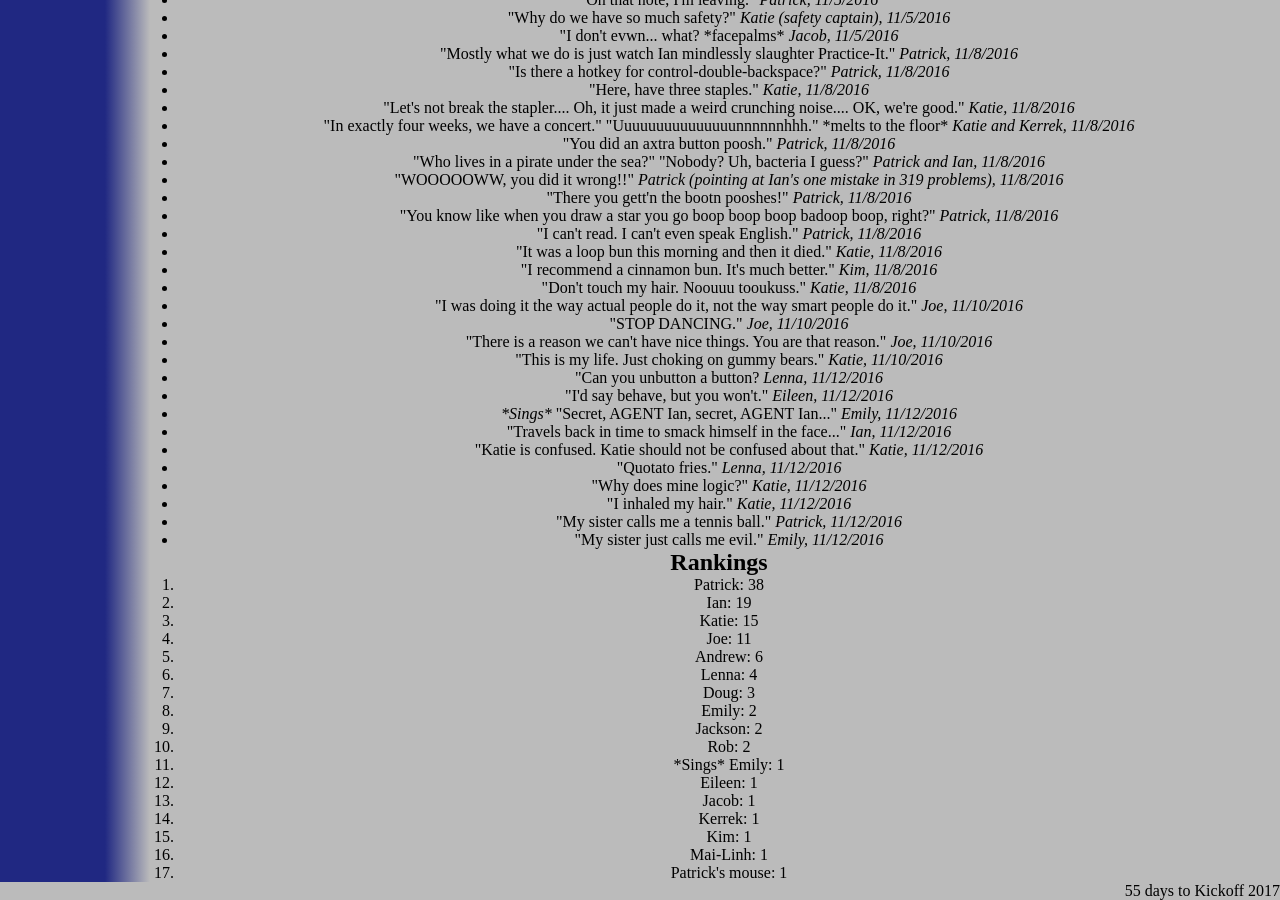
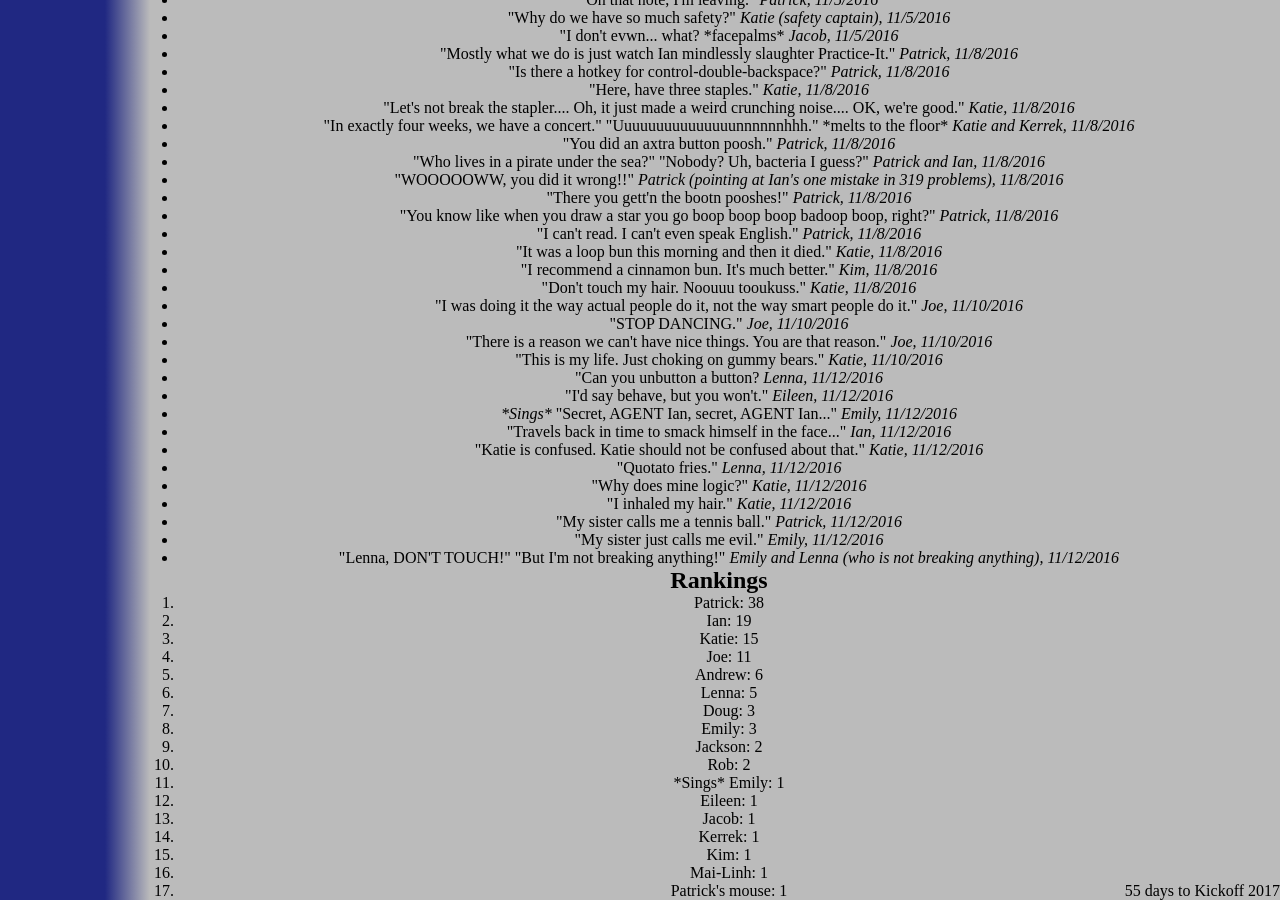
Before and after one commit to katiebugmoon/FRC4131.github.io, a Jekyll site: the page built from media/2017/quotes.html, in a window 1280 px wide and 900 px high, scrolled down 1213 px. Built offline with Jekyll 4.4.1, drawn with Linux system fonts in a browser that asks for light colours; nearby versions of some CDN libraries.

Commit message:
Update quotes.html

```diff
--- a/media/2017/quotes.html
+++ b/media/2017/quotes.html
@@ -94,6 +94,7 @@ title: Build Season 2017 Quotes
 	<li>"I inhaled my hair." <i>Katie, 11/12/2016</i></li>
 	<li>"My sister calls me a tennis ball." <i>Patrick, 11/12/2016</i></li>
 	<li>"My sister just calls me evil." <i>Emily, 11/12/2016</i></li>
+	<li>"Lenna, DON'T TOUCH!" "But I'm not breaking anything!" <i>Emily and Lenna (who is not breaking anything), 11/12/2016</i></li>
 </ul>
 <h2>Rankings</h2>
 <ol id='rankings'></ol>
```
